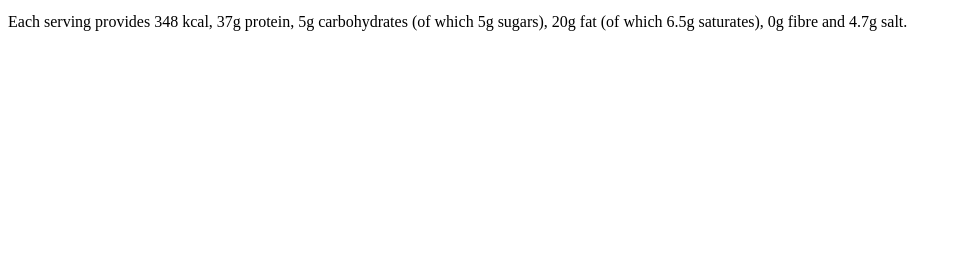
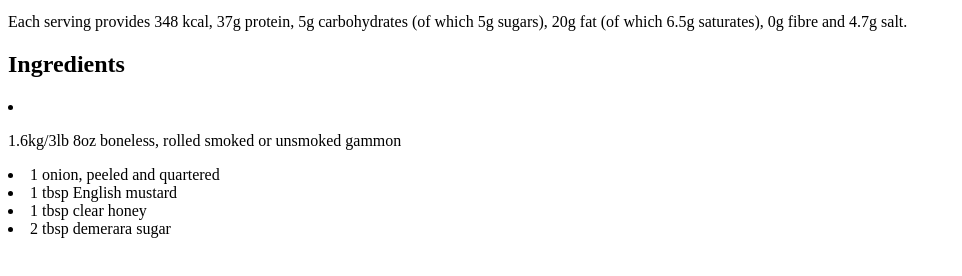
Before and after one commit to alixlinds/odin-recipes, a plain HTML site: page recipes/ham.html in a window 1280 px wide. Shown: the part 496-772 px from the top of the page, without its empty margins (0-962 px from the left). Drawn offline with Linux system fonts and the light colour scheme.

Commit message:
added list of ingredients

```diff
--- a/recipes/ham.html
+++ b/recipes/ham.html
@@ -12,6 +12,14 @@
 
         <p>Each serving provides 348 kcal, 37g protein, 5g carbohydrates (of which 5g sugars), 20g fat (of which 6.5g saturates), 0g fibre and 4.7g salt.</p>
 
+        <p><h2>Ingredients</h2></p>
+
+        <li><p><uo>1.6kg/3lb 8oz boneless, rolled smoked or unsmoked gammon</uo></p></li>
+        <li>1 onion, peeled and quartered</li>
+        <li>1 tbsp English mustard</li>
+        <li>1 tbsp clear honey</li>
+        <li>2 tbsp demerara sugar</li>
+
         </body>
 
     </head>
```
